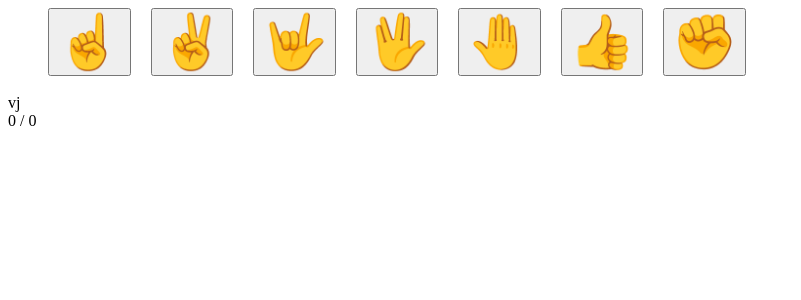
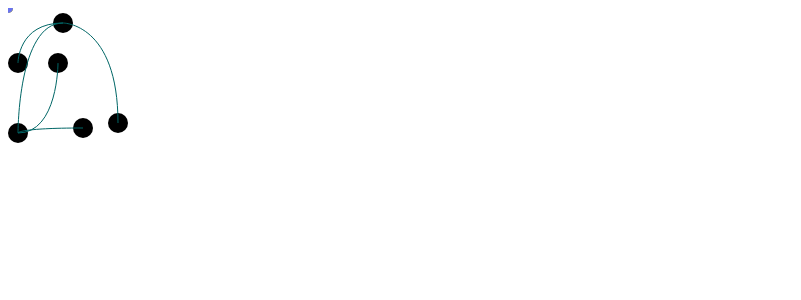
Before and after one commit to vijaykiran225/react-ui-app, a React (Create React App) app: page / in a window 1280 px wide. Shown: the top 300 px of the page, without its empty margins (0-801 px from the left). Built offline with nearby package versions, Linux system fonts and the light colour scheme.

Commit message:
cricket changes

```diff
--- a/src/App.js
+++ b/src/App.js
@@ -8,8 +8,8 @@ function App() {
   return (
 
     < div >
-      <SchoolCricket></SchoolCricket>
-      {/* <Graph /> */}
+      {/* <SchoolCricket></SchoolCricket> */}
+      <Graph />
     </div >
   );
 }
```
